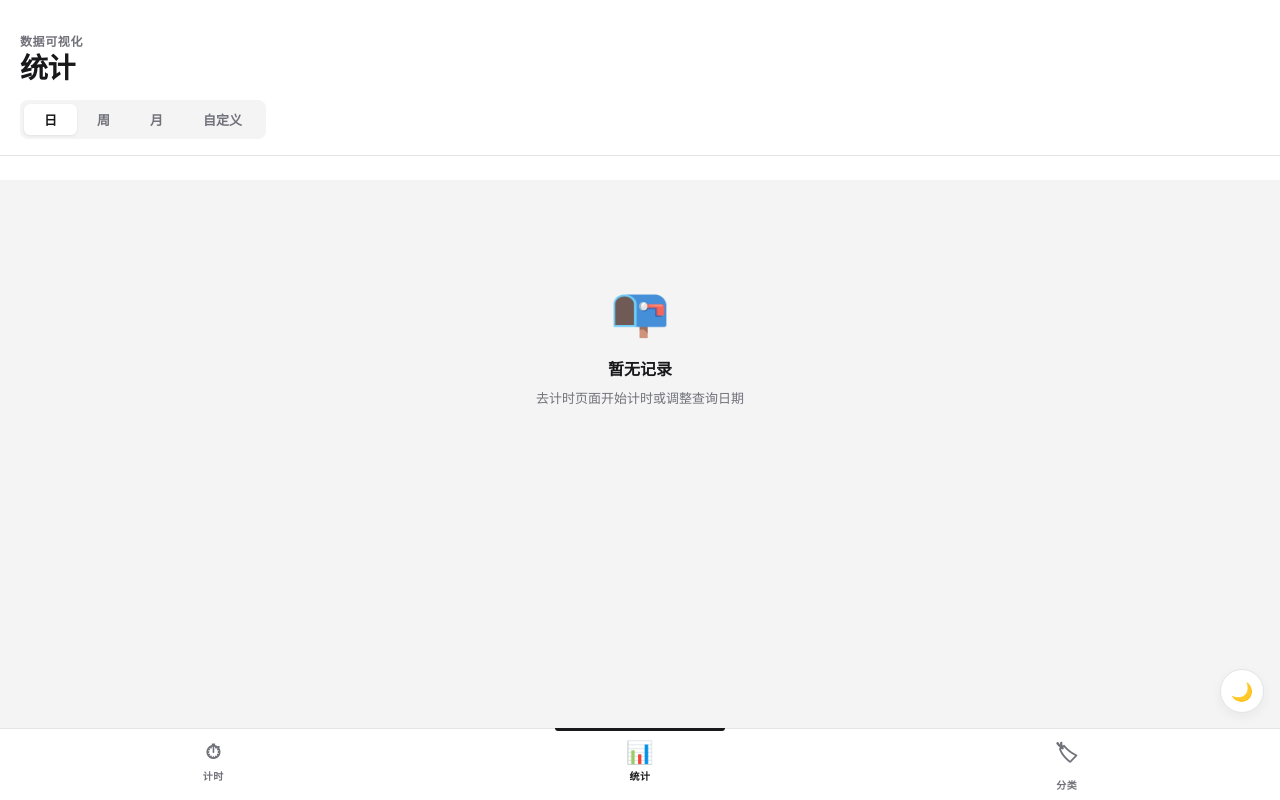
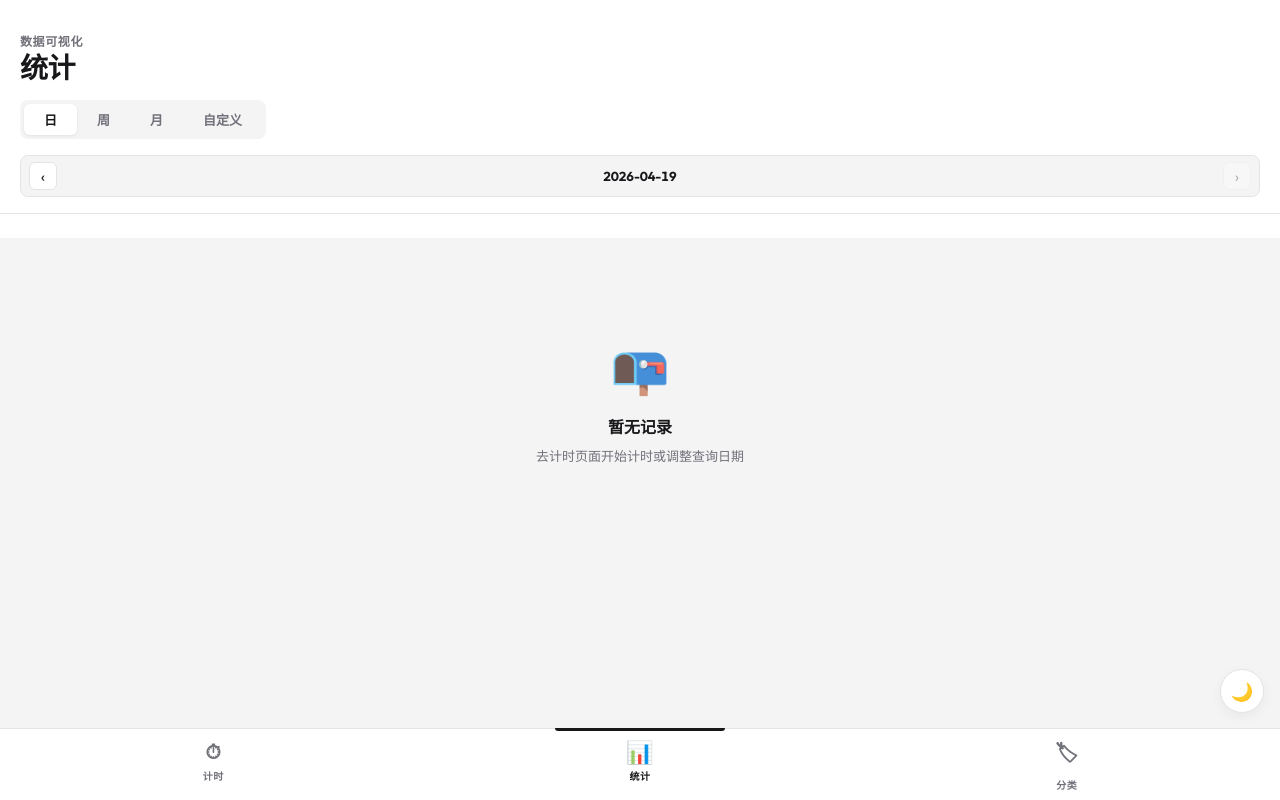
Before and after one commit to Dodow0/Forward-Timer, a Vue app: page /#/stats in a window 1280 px wide. Built offline with nearby package versions, Linux system fonts and the light colour scheme.

Commit message:
查看前一日后一日

```diff
--- a/src/utils/dateHelpers.js
+++ b/src/utils/dateHelpers.js
@@ -35,40 +35,50 @@ function localDateString(date) {
 /**
  * 根据视图模式返回查询的起止日期
  * @param {'day'|'week'|'month'} mode
- * @returns {{ start: string, end: string }}
+ * @param {number} offset - 日期偏移量（0表示当前，-1表示上一个周期）
+ * @returns {{ start: string, end: string, label: string }}
  */
-export function getDateRange(mode) {
-  const now = new Date()
+export function getDateRange(mode, offset = 0) {
+  const targetDate = new Date()
 
   if (mode === 'day') {
-    const d = today()
-    return { start: d, end: d }
+    targetDate.setDate(targetDate.getDate() + offset)
+    const d = localDateString(targetDate)
+    return { start: d, end: d, label: d }
   }
 
   if (mode === 'week') {
-    const dayOfWeek = now.getDay() || 7  // 周日的 0 转为 7
-    const monday = new Date(now)
-    monday.setDate(now.getDate() - dayOfWeek + 1)
+    targetDate.setDate(targetDate.getDate() + offset * 7)
+    const dayOfWeek = targetDate.getDay() || 7  // 周日的 0 转为 7
+    const monday = new Date(targetDate)
+    monday.setDate(targetDate.getDate() - dayOfWeek + 1)
     const sunday = new Date(monday)
     sunday.setDate(monday.getDate() + 6)
+    const start = localDateString(monday)
+    const end = localDateString(sunday)
     return {
-      start: localDateString(monday),
-      end:   localDateString(sunday)
+      start,
+      end,
+      label: `${start} ~ ${end}`
     }
   }
 
   if (mode === 'month') {
-    const firstDay = new Date(now.getFullYear(), now.getMonth(), 1)
-    const lastDay  = new Date(now.getFullYear(), now.getMonth() + 1, 0)
+    targetDate.setMonth(targetDate.getMonth() + offset)
+    const y = targetDate.getFullYear()
+    const m = targetDate.getMonth()
+    const firstDay = new Date(y, m, 1)
+    const lastDay  = new Date(y, m + 1, 0)
     return {
       start: localDateString(firstDay),
-      end:   localDateString(lastDay)
+      end:   localDateString(lastDay),
+      label: `${y}年${m + 1}月`
     }
   }
 
   // 兜底：避免未知 mode 导致解构 undefined 报错
   const d = today()
-  return { start: d, end: d }
+  return { start: d, end: d, label: d }
 }
 
 // ─────────────────────────────────────────
--- a/src/views/StatsView.vue
+++ b/src/views/StatsView.vue
@@ -26,6 +26,11 @@
           <label>至</label>
           <input type="date" v-model="customEnd" />
         </div>
+      </div>
+                  <div v-else class="date-navigator">
+        <button class="nav-btn" @click="prevPeriod">‹</button>
+        <span class="period-label">{{ currentPeriodLabel }}</span>
+        <button class="nav-btn" @click="nextPeriod" :disabled="periodOffset >= 0">›</button>
       </div>
     </header>
 
@@ -76,6 +81,8 @@ const categoryStore = useCategoryStore()
 const mode    = ref('day')
 const records = ref([])
 const loading = ref(false)
+const periodOffset = ref(0)           // 周期偏移量
+const currentPeriodLabel = ref('')    // 当前展示的日期文案
 
 const customStart = ref('')
 const customEnd   = ref('')
@@ -136,9 +143,11 @@ async function loadData() {
       startRange = customStart.value
       endRange = customEnd.value
     } else {
-      const { start, end } = getDateRange(mode.value)
+     // 修改：传入 offset 参数，并接收 label
+      const { start, end, label } = getDateRange(mode.value, periodOffset.value)
       startRange = start
       endRange = end
+      currentPeriodLabel.value = label
     }
 
     records.value = await getRecordsByRange(startRange, endRange)
@@ -152,9 +161,19 @@ async function loadData() {
 
 function switchMode(newMode) {
   mode.value = newMode
+  periodOffset.value = 0
 }
 
-watch([mode, customStart, customEnd], loadData)
+function prevPeriod() {
+  periodOffset.value--
+}
+
+function nextPeriod() {
+  if (periodOffset.value < 0) periodOffset.value++ // 防止查看到未来的空白数据
+}
+
+// 修改：监听 periodOffset 的变化，一旦点击前后按钮立刻重新加载数据
+watch([mode, periodOffset, customStart, customEnd], loadData)
 
 onMounted(loadData)
 </script>
@@ -232,7 +251,36 @@ onMounted(loadData)
   font-family: inherit;
   outline: none;
 }
-
+/* 日期导航器样式 */
+.date-navigator {
+  display: flex;
+  align-items: center;
+  justify-content: space-between;
+  margin-top: 16px;
+  padding: 6px 8px;
+  background: var(--color-muted);
+  border-radius: var(--radius-md);
+  border: 1px solid var(--color-border);
+}
+.period-label {
+  font-size: 13px;
+  font-weight: 700;
+  color: var(--color-fg);
+  font-feature-settings: "tnum";
+}
+.nav-btn {
+  background: var(--color-bg);
+  border: 1px solid var(--color-border);
+  border-radius: 6px;
+  width: 28px;
+  height: 28px;
+  display: flex; align-items: center; justify-content: center;
+  cursor: pointer;
+  color: var(--color-fg);
+  font-size: 16px; transition: all 0.2s;
+}
+.nav-btn:hover:not(:disabled) { border-color: var(--color-primary); }
+.nav-btn:disabled { opacity: 0.3; cursor: not-allowed; }
 /* 主体背景为浅灰，凸显白色卡片 */
 .stats-body {
   padding: 20px;
```
Also changed, not shown: 1 other file (tests, documents, lock files or other folders).
